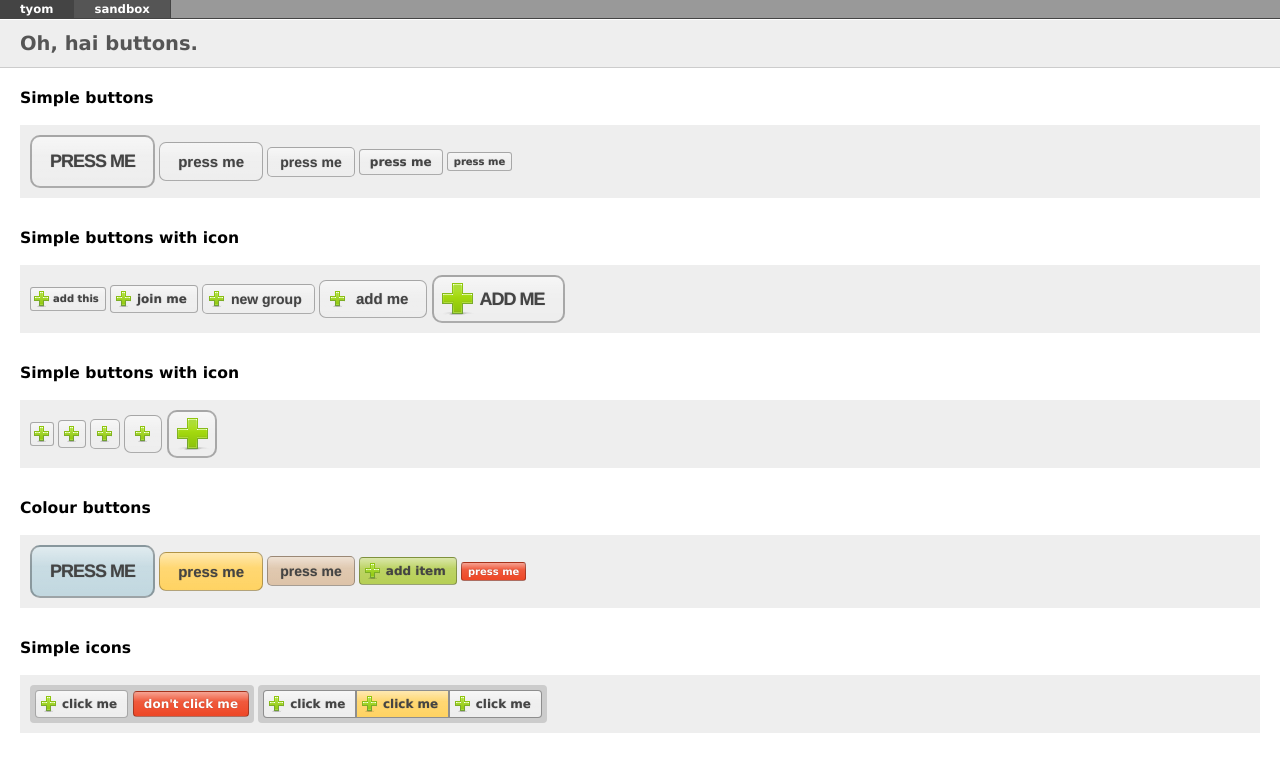
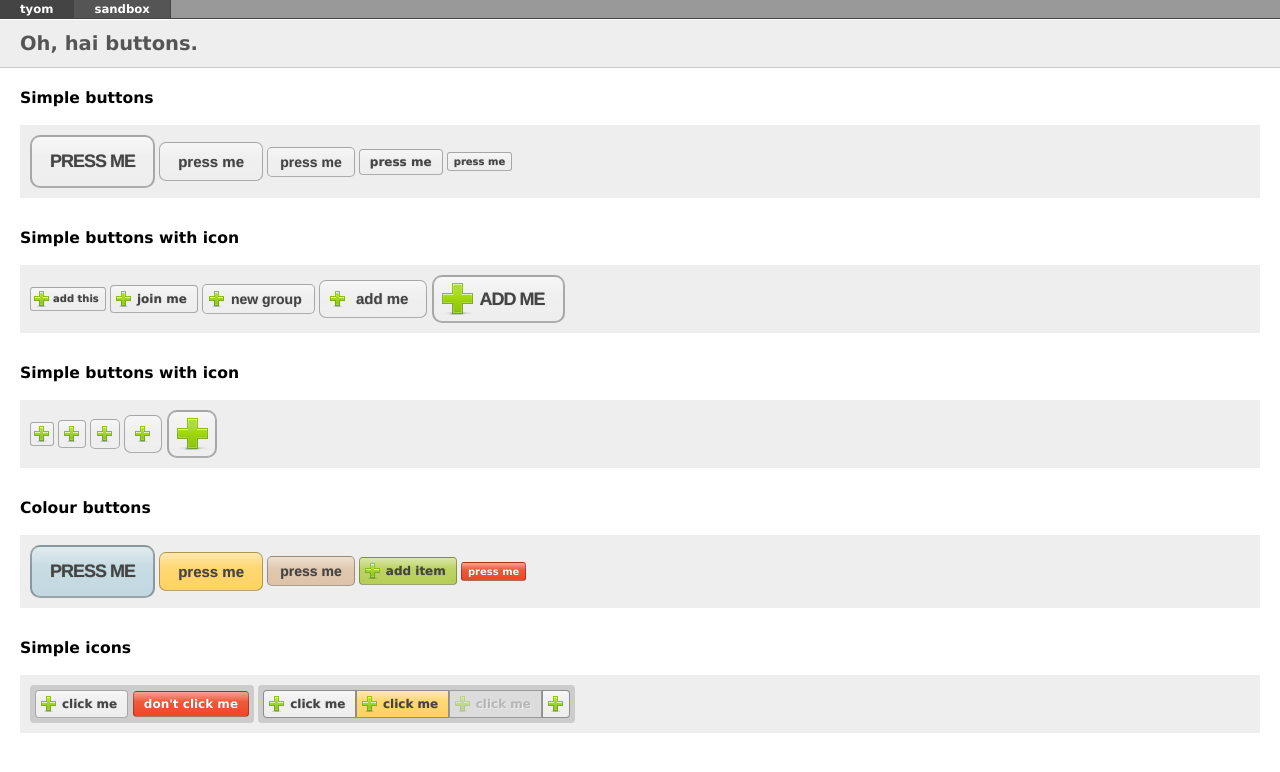
Before and after one commit to tyom/UI-Framework, a plain HTML site: page index.html in a window 1280 px wide. Drawn offline with Linux system fonts and the light colour scheme.

Commit message:
Added disabled button style.

```diff
--- a/css/style.css
+++ b/css/style.css
@@ -224,3 +224,16 @@ p strong {
     -webkit-border-bottom-right-radius: 4px;
     margin: 0;
 }
+
+a.button.disabled, a.button.disabled:hover, a.button.disabled:active {
+    color: rgba(0,0,0,.20);
+    background: rgba(255,255,255,.3);
+    border-color: rgba(0,0,0,.3);
+    cursor: default;
+    -moz-box-shadow: none;
+    -webkit-box-shadow: none;
+    text-shadow: 1px 1px 0 rgba(255,255,255,.4);
+}
+.button.disabled i {
+    opacity: .4;
+}
--- a/index.html
+++ b/index.html
@@ -57,7 +57,8 @@
                     <strong class="joined">
                         <a href="#" class="button small icon"><i></i>click me</a>
                         <a href="#" class="button small b icon"><i></i>click me</a>
-                        <a href="#" class="button small icon"><i></i>click me</a>
+                        <a href="#" class="button small icon disabled"><i></i>click me</a>
+                        <a href="#" class="button small icon no_label"><i></i>click me</a>
                     </strong>
                 </p>
             </article>
```
